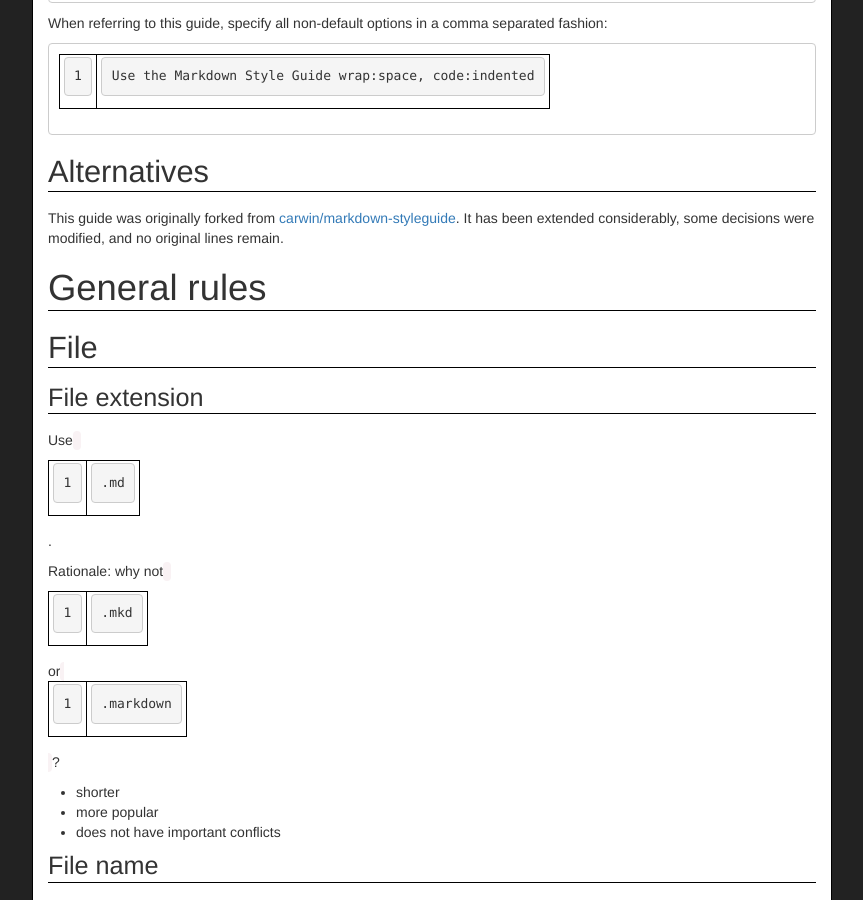
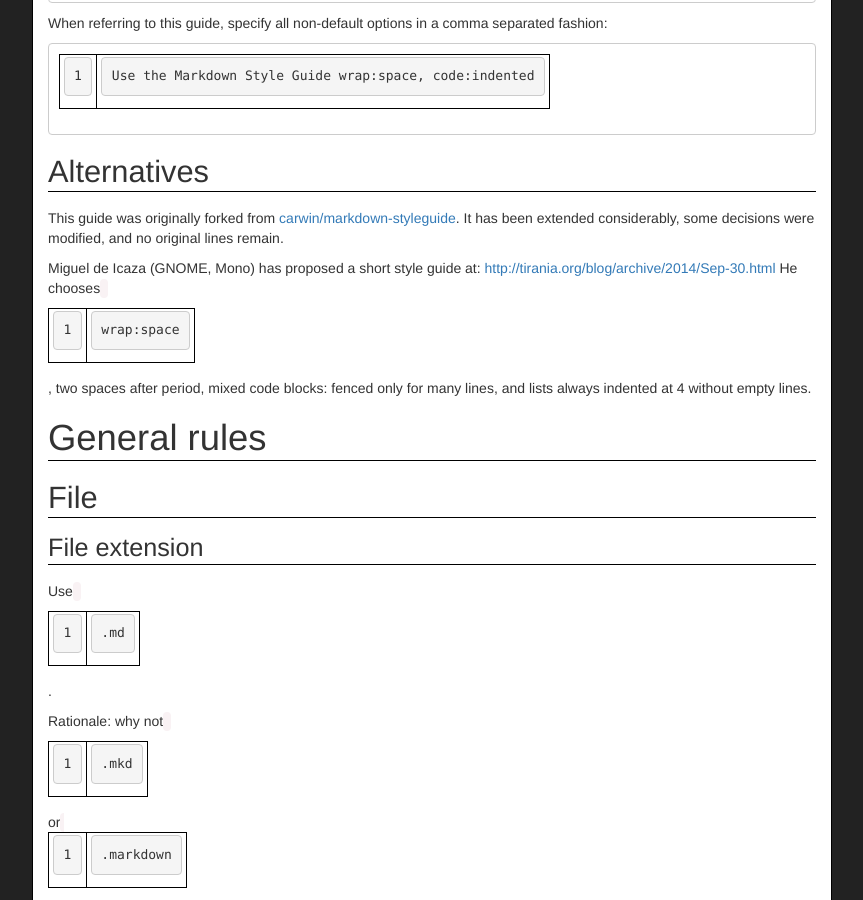
Before and after one commit to cirosantilli/markdown-style-guide, a Jekyll site: the page built from index.md, in a window 1280 px wide and 900 px high, scrolled down 2916 px. Shown: the whole window, without its empty margins (208-1071 px from the left). Built offline with Jekyll 4.4.1, drawn with Linux system fonts in a browser that asks for light colours; nearby versions of some CDN libraries.

Commit message:
Icaza's style

```diff
--- a/index.md
+++ b/index.md
@@ -88,6 +88,11 @@ When referring to this guide, specify all non-default options in a comma separat
 
 This guide was originally forked from [carwin/markdown-styleguide](https://github.com/carwin/markdown-styleguide/tree/9121c77bd177a3ade6713d50ab1228782d7c02a7).
 It has been extended considerably, some decisions were modified, and no original lines remain.
+
+Miguel de Icaza (GNOME, Mono) has proposed a short style guide at:
+<http://tirania.org/blog/archive/2014/Sep-30.html>
+He chooses `wrap:space`, two spaces after period, mixed code blocks:
+fenced only for many lines, and lists always indented at 4 without empty lines.
 
 ## General rules
 
```
